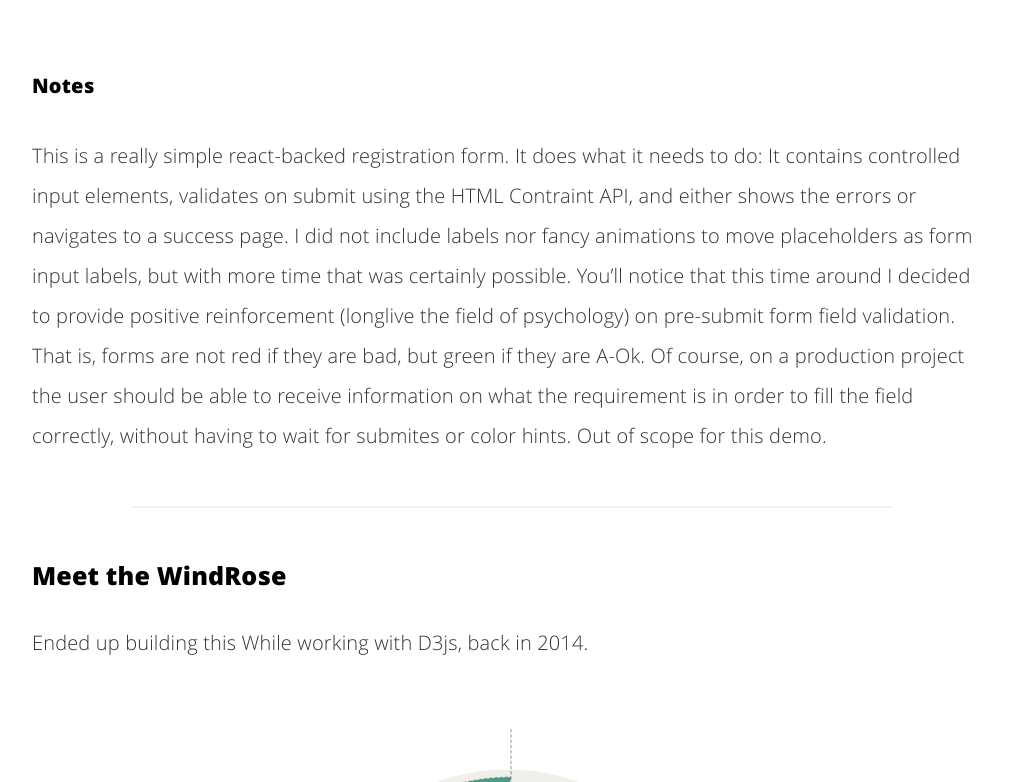
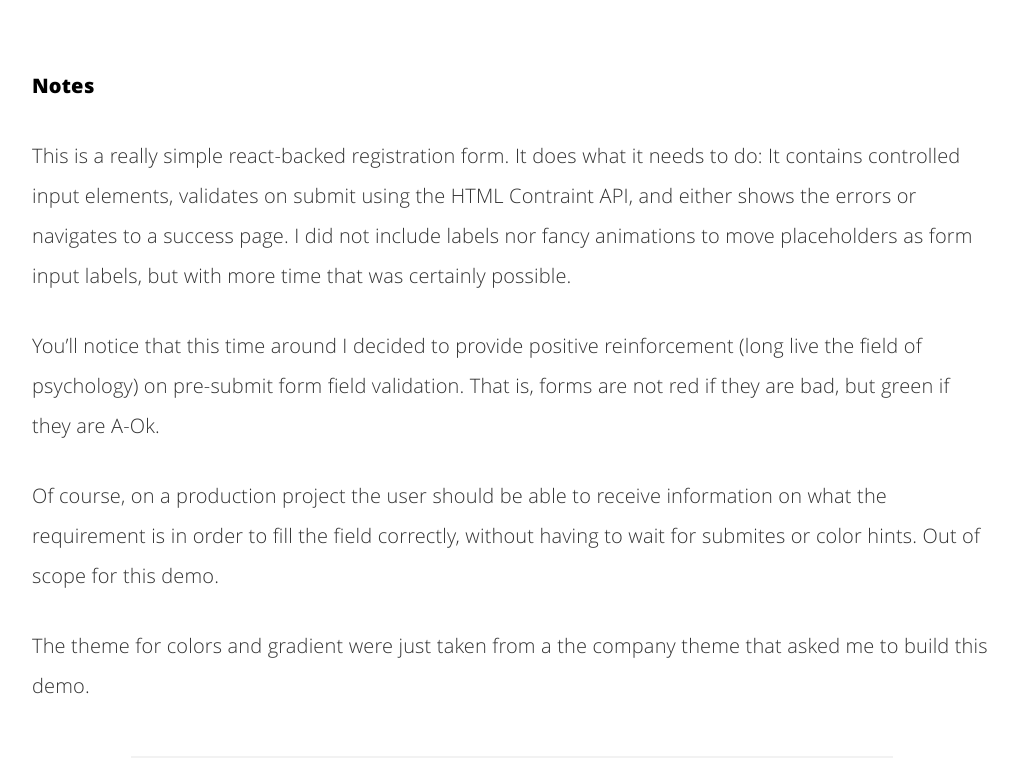
Before and after one commit to teh0xqb/teh0xqb.github.io, a Jekyll site: the page built from _posts/2020-05-22-portfolio.md, in a window 1280 px wide and 900 px high, scrolled down 5756 px, cut to the strip 118-900 px from the top of the window. Shown: the whole strip, without its empty margins (128-1146 px from the left). Built offline with Jekyll 4.4.1, drawn with Linux system fonts in a browser that asks for light colours; comment, search, counter and statistics services are not loaded.

Commit message:
small changes to portfolio page

```diff
--- a/_posts/2020-05-22-portfolio.md
+++ b/_posts/2020-05-22-portfolio.md
@@ -31,7 +31,7 @@ which is a screenshot. Try them out!
 
 ### Meet The Pokedex
 
-I was given barebones wireframes and asked to develop a pokedex using <https://pokeapi.co/>.
+I was given barebones wireframes and asked to develop a pokedex using <https://pokeapi.co/>{:target="_blank"}.
 It was required to use `VueJs`. It was my first time using this library/framework, but
 that wont stop me on delivering and organized and responsive browser app!
 Link to standalone [Pokedex here](https://teh0xqb.com:444){:target="_blank"}.
@@ -132,12 +132,18 @@ This is a really simple react-backed registration form. It does what it needs to
 It contains controlled input elements, validates on submit using the HTML Contraint API,
 and either shows the errors or navigates to a success page. I did not include labels
 nor fancy animations to move placeholders as form input labels, but with more time
-that was certainly possible. You'll notice that this time around I decided to
-provide positive reinforcement (longlive the field of psychology) on pre-submit
-form field validation. That is, forms are not red if they are bad, but green if they
-are A-Ok. Of course, on a production project the user should be able to receive information
+that was certainly possible.
+
+You'll notice that this time around I decided to provide positive reinforcement
+(long live the field of psychology) on pre-submit form field validation. That is,
+forms are not red if they are bad, but green if they are A-Ok.
+
+Of course, on a production project the user should be able to receive information
 on what the requirement is in order to fill the field correctly, without having to wait
 for submites or color hints. Out of scope for this demo.
+
+The theme for colors and gradient were just taken from a the company theme that
+asked me to build this demo.
 
 ---
 
```
